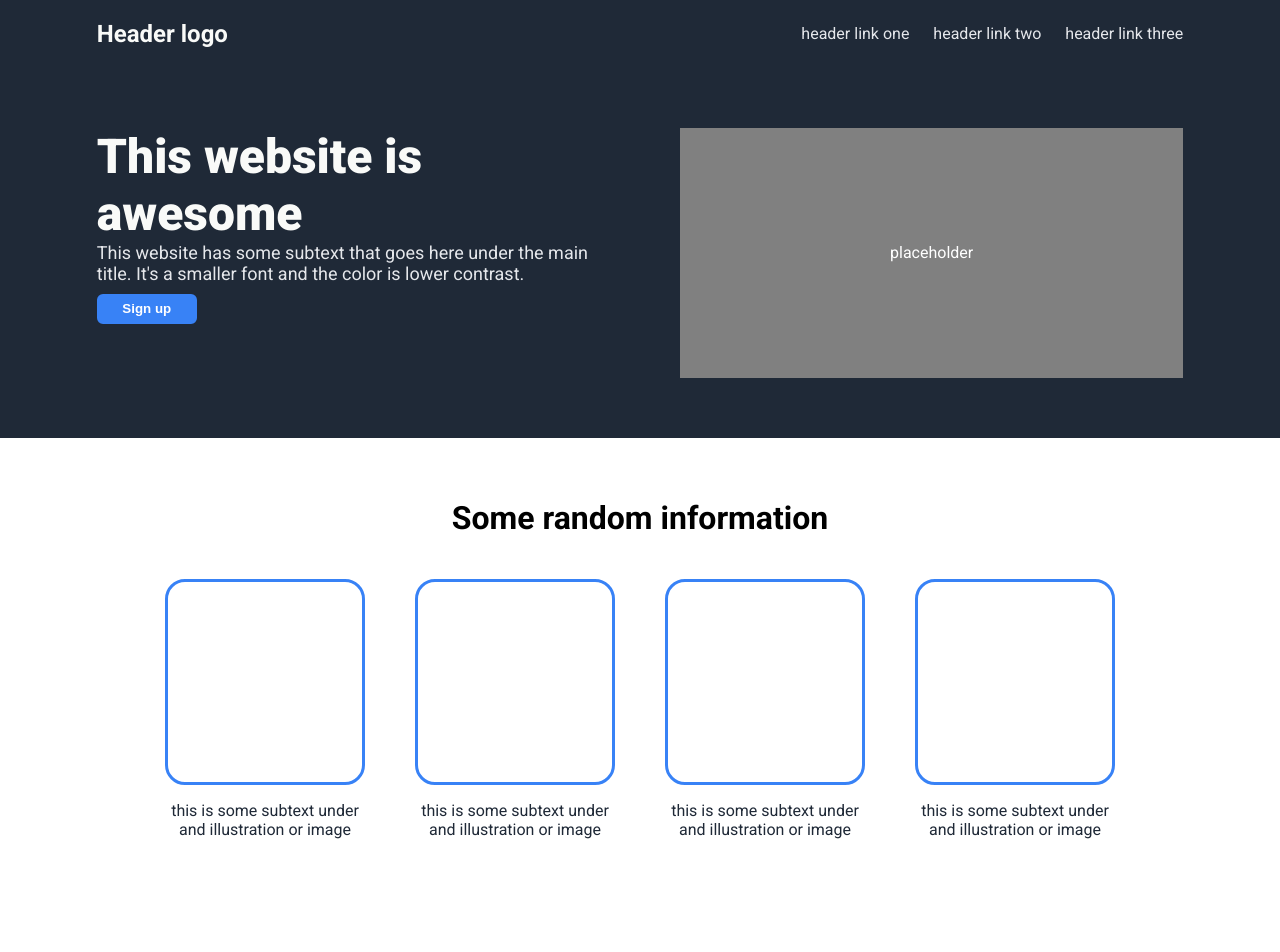
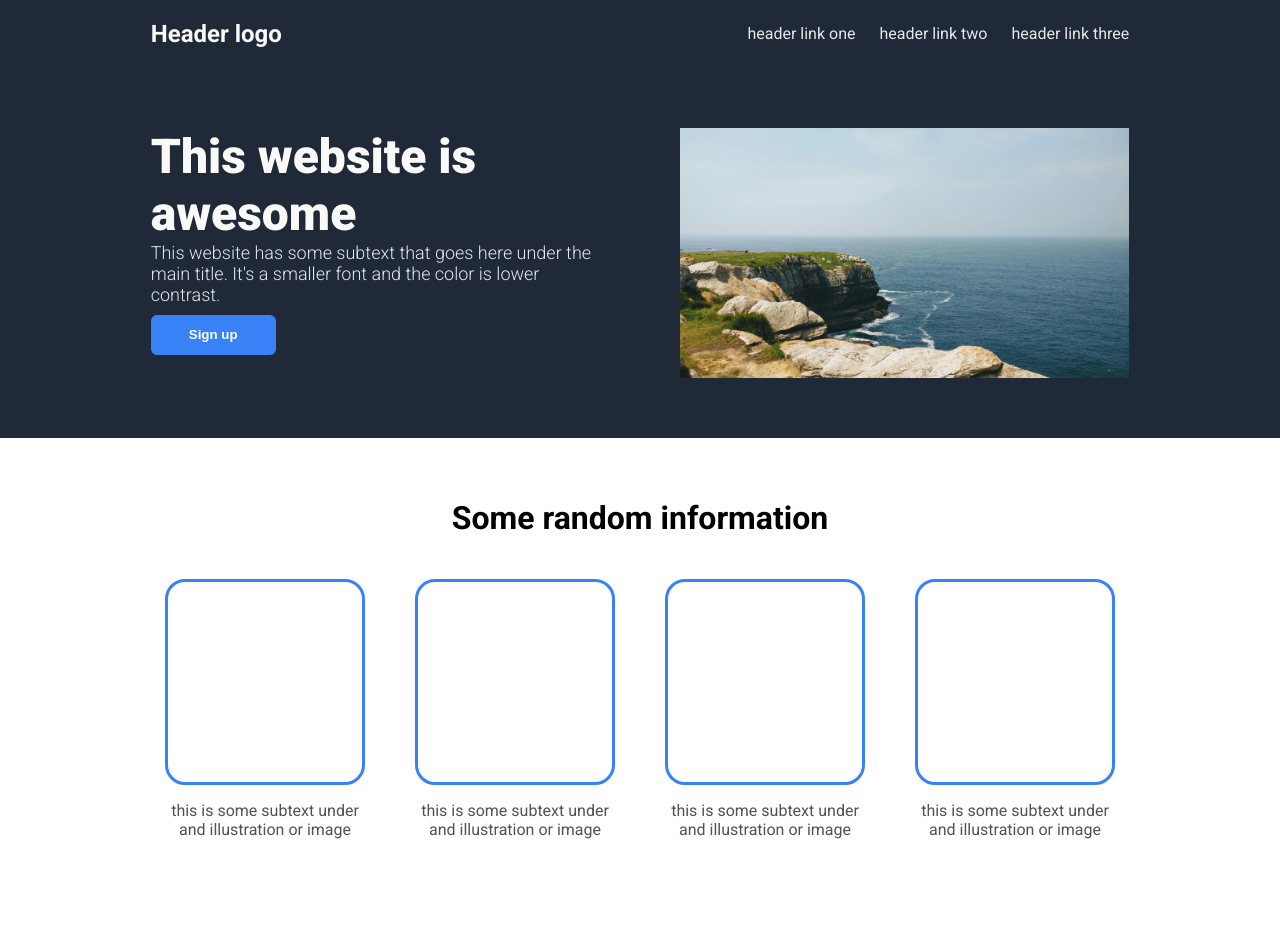
Before and after one commit to CalinCCh/landing-page, a plain HTML site: page index.html in a window 1280 px wide. Shown: the top 952 px of the page. Drawn offline with Linux system fonts and the light colour scheme.

Commit message:
Photos added, info added, landing-page done!

```diff
--- a/index.html
+++ b/index.html
@@ -25,7 +25,7 @@
                 <button>Sign up</button>
             </div>
             <div class="intro-image">
-                <a>placeholder</a>
+                    <img src="images/main-photo.jpg" alt="Cantabria coast">
             </div>
         </div>
     </div>
--- a/style.css
+++ b/style.css
@@ -2,6 +2,7 @@
 
 html, body {
     height: 100%;
+    width: 100%;
     margin: 0;
     display: flex;
     flex-direction: column;
@@ -10,6 +11,8 @@ html, body {
 body {
     font-family: 'Roboto';
 }
+
+
 
 
 
@@ -57,15 +60,27 @@ body {
     display: flex;
     flex-direction: column;
     flex-grow: 1;
+    max-width: 500px;
 }
 
 
 
 .intro-image {
     background-color: gray;
-    text-align: center;
-    align-content: center;
+    overflow: hidden;
+    display: flex;
+    justify-content: center;
+    align-items: center;
+    width: 100%;
+    max-width: 500px;
+    min-width: 250px;
     height: 250px;
+}
+
+.intro-image img {
+    width: 100%;
+    height: 100%;
+    object-fit: cover;
 }
 
 .intro-container, .intro-image {
@@ -81,13 +96,14 @@ body {
 
 .intro-container p{
     font-size: 18px;
+    font-weight: 350;
     color: #E5E7EB;
 }
 
 .intro-container button {
     margin-top: 10px;
-    width: 100px;
-    height: 30px;
+    width: 125px;
+    height: 40px;
     background-color: #3882F6;
     color: white;
     font-weight: 900;
@@ -135,12 +151,12 @@ body {
 
 .square-container p {
     text-align: center;
-    color: #1F2937;
+    color: rgb(83, 82, 82);
 }
 
 .quote {
     background-color: lightgray;
-    flex-basis: 400px;
+    padding: 7vh;
     align-content: center;
 }
 
@@ -221,8 +237,8 @@ body {
 .footer {
     display: flex;
     background-color: #1F2937;
+    padding-block: 7vh;
     width: 100%;
-    padding: vh;
     text-align: center;
     color: white;
     justify-content: center;
```
Also changed, not shown: images/photo-1.jpg (added), 3 other files.
